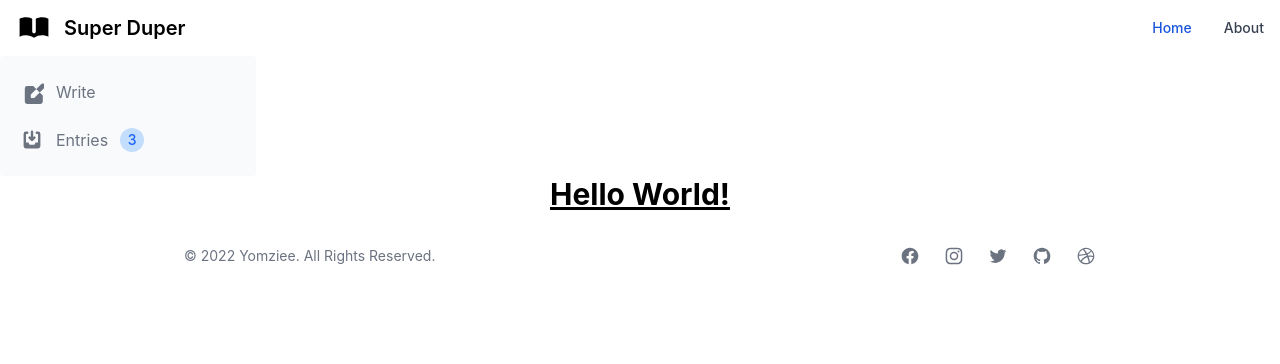
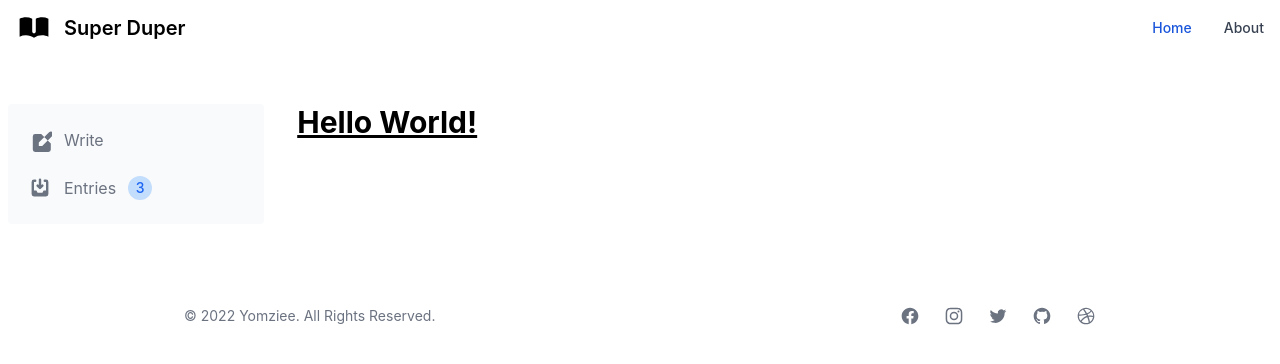
Before and after one commit to mwangiwambui/super-duper-spork, a React (Create React App) app: page / in a window 1280 px wide. Shown: the top 364 px of the page. Built offline with nearby package versions, Linux system fonts and the light colour scheme; a web font is replaced by a local one.

Commit message:
Fixed CSS layouts

```diff
--- a/src/components/layout/Layout.js
+++ b/src/components/layout/Layout.js
@@ -8,8 +8,10 @@ const Layout = (props) => {
     <div className="App">
 
       <Header />
+      <main className="grid grid-cols-1 lg:grid-cols-5 my-12 mx-6 w-2xl container px-2 mx-auto">
       <Sidebar />
       {props.children}
+      </main>
       <Footer />
 
     </div>
```
